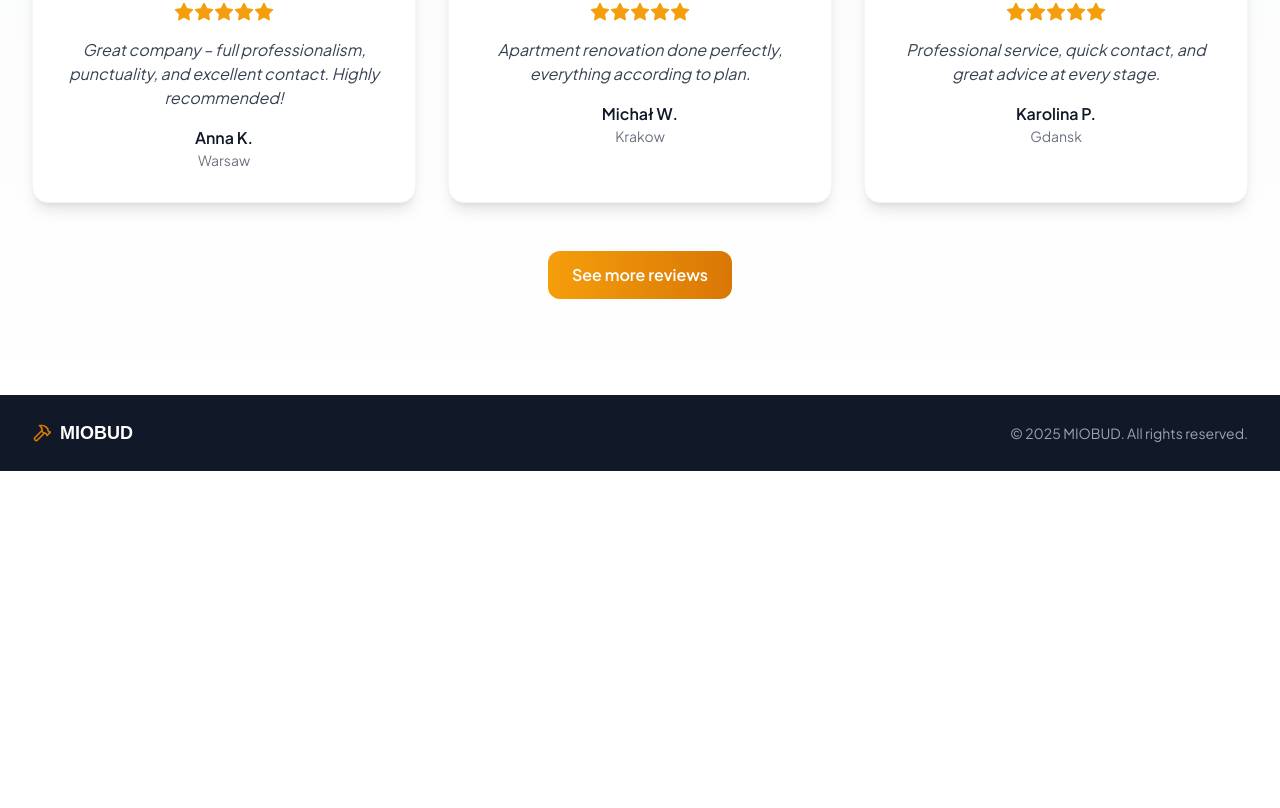
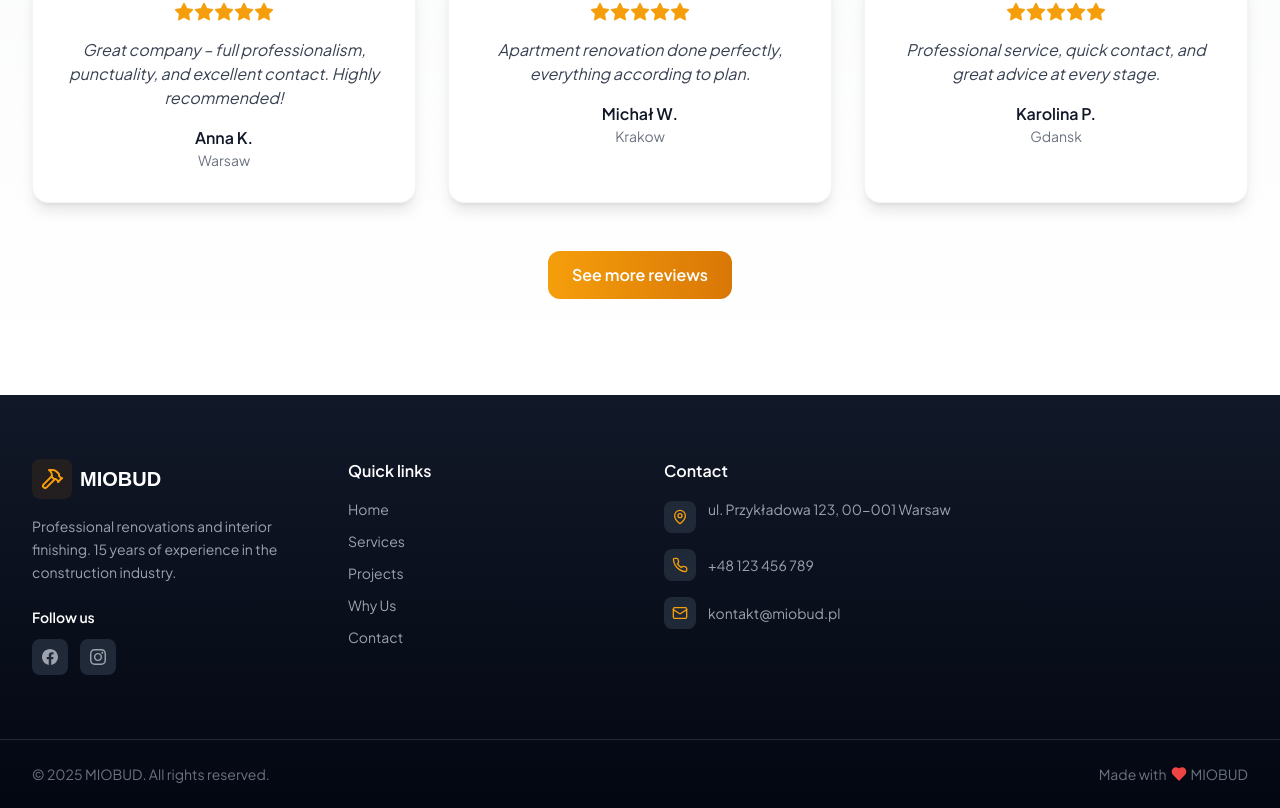
Before and after one commit to mgnatiuk/miobud, a React (Vite) app: page / in a window 1280 px wide. Shown: the part 3647-4455 px from the top of the page. Before the commit the page ends 4118 px from the top, so only its background shows below. Built offline with nearby package versions, Linux system fonts and the light colour scheme; no server answers; a web font is replaced by a local one.

Commit message:
Change footer

```diff
--- a/src/components/Footer.tsx
+++ b/src/components/Footer.tsx
@@ -1,16 +1,30 @@
-import { Hammer } from "lucide-react";
+import { Hammer, MapPin, Phone, Mail, Heart } from "lucide-react";
 import { useTranslation } from "react-i18next";
 
 const Footer = () => {
     const { t } = useTranslation();
 
+    const quickLinks = [
+        { key: "menu.home", href: "#home" },
+        { key: "menu.services", href: "#services" },
+        { key: "menu.projects", href: "#projects" },
+        { key: "menu.whyUs", href: "#why-us" },
+        { key: "menu.contact", href: "#contact" },
+    ];
+
     return (
-        <footer className="bg-gray-900 text-gray-400 py-6">
-            <div className="max-w-7xl mx-auto px-4 sm:px-6 lg:px-8 flex justify-between items-center">
-                <div className="flex items-center space-x-2">
-                    <Hammer className="h-5 w-5 text-amber-600" />
+        <footer className="bg-gradient-to-b from-gray-900 to-gray-950 text-gray-400">
+            {/* Main Footer Content */}
+            <div className="max-w-7xl mx-auto px-4 sm:px-6 lg:px-8 py-12 lg:py-16">
+                <div className="grid grid-cols-1 md:grid-cols-2 lg:grid-cols-4 gap-8 lg:gap-12">
+                    {/* Company Info */}
+                    <div className="lg:col-span-1">
+                        <div className="flex items-center space-x-2 mb-4">
+                            <div className="bg-amber-600/10 p-2 rounded-lg">
+                                <Hammer className="h-6 w-6 text-amber-500" />
+                            </div>
                             <span
-                        className="text-lg text-white"
+                                className="text-xl text-white"
                                 style={{
                                     fontFamily: '"Gabarito", sans-serif',
                                     fontWeight: 700,
@@ -18,9 +32,115 @@
                             >
                                 {t("footer.company")}
                             </span>
+                        </div>
+                        <p className="text-sm leading-relaxed text-gray-400 mb-6">
+                            {t("footer.description")}
+                        </p>
+                        {/* Social Media */}
+                        <div>
+                            <h4 className="text-white font-semibold text-sm mb-3">
+                                {t("footer.followUs")}
+                            </h4>
+                            <div className="flex space-x-3">
+                                <a
+                                    href="https://facebook.com"
+                                    target="_blank"
+                                    rel="noopener noreferrer"
+                                    className="bg-gray-800 hover:bg-amber-600 p-2.5 rounded-lg transition-all duration-300 hover:scale-110"
+                                    aria-label="Facebook"
+                                >
+                                    <svg className="h-4 w-4" fill="currentColor" viewBox="0 0 24 24">
+                                        <path d="M24 12.073c0-6.627-5.373-12-12-12s-12 5.373-12 12c0 5.99 4.388 10.954 10.125 11.854v-8.385H7.078v-3.47h3.047V9.43c0-3.007 1.792-4.669 4.533-4.669 1.312 0 2.686.235 2.686.235v2.953H15.83c-1.491 0-1.956.925-1.956 1.874v2.25h3.328l-.532 3.47h-2.796v8.385C19.612 23.027 24 18.062 24 12.073z"/>
+                                    </svg>
+                                </a>
+                                <a
+                                    href="https://instagram.com"
+                                    target="_blank"
+                                    rel="noopener noreferrer"
+                                    className="bg-gray-800 hover:bg-amber-600 p-2.5 rounded-lg transition-all duration-300 hover:scale-110"
+                                    aria-label="Instagram"
+                                >
+                                    <svg className="h-4 w-4" fill="currentColor" viewBox="0 0 24 24">
+                                        <path d="M12 2.163c3.204 0 3.584.012 4.85.07 3.252.148 4.771 1.691 4.919 4.919.058 1.265.069 1.645.069 4.849 0 3.205-.012 3.584-.069 4.849-.149 3.225-1.664 4.771-4.919 4.919-1.266.058-1.644.07-4.85.07-3.204 0-3.584-.012-4.849-.07-3.26-.149-4.771-1.699-4.919-4.92-.058-1.265-.07-1.644-.07-4.849 0-3.204.013-3.583.07-4.849.149-3.227 1.664-4.771 4.919-4.919 1.266-.057 1.645-.069 4.849-.069zm0-2.163c-3.259 0-3.667.014-4.947.072-4.358.2-6.78 2.618-6.98 6.98-.059 1.281-.073 1.689-.073 4.948 0 3.259.014 3.668.072 4.948.2 4.358 2.618 6.78 6.98 6.98 1.281.058 1.689.072 4.948.072 3.259 0 3.668-.014 4.948-.072 4.354-.2 6.782-2.618 6.979-6.98.059-1.28.073-1.689.073-4.948 0-3.259-.014-3.667-.072-4.947-.196-4.354-2.617-6.78-6.979-6.98-1.281-.059-1.69-.073-4.949-.073zm0 5.838c-3.403 0-6.162 2.759-6.162 6.162s2.759 6.163 6.162 6.163 6.162-2.759 6.162-6.163c0-3.403-2.759-6.162-6.162-6.162zm0 10.162c-2.209 0-4-1.79-4-4 0-2.209 1.791-4 4-4s4 1.791 4 4c0 2.21-1.791 4-4 4zm6.406-11.845c-.796 0-1.441.645-1.441 1.44s.645 1.44 1.441 1.44c.795 0 1.439-.645 1.439-1.44s-.644-1.44-1.439-1.44z"/>
+                                    </svg>
+                                </a>
+                            </div>
+                        </div>
+                    </div>
 
+                    {/* Quick Links */}
+                    <div>
+                        <h4 className="text-white font-semibold mb-4">
+                            {t("footer.quickLinks")}
+                        </h4>
+                        <ul className="space-y-3">
+                            {quickLinks.map((link) => (
+                                <li key={link.key}>
+                                    <a
+                                        href={link.href}
+                                        className="text-sm hover:text-amber-500 transition-colors duration-300 flex items-center group"
+                                    >
+                                        <span className="w-0 group-hover:w-2 h-0.5 bg-amber-500 mr-0 group-hover:mr-2 transition-all duration-300"></span>
+                                        {t(link.key)}
+                                    </a>
+                                </li>
+                            ))}
+                        </ul>
                     </div>
-                <p className="text-sm text-center">{t("footer.copyright")}</p>
+
+                    {/* Contact Info */}
+                    <div className="lg:col-span-2">
+                        <h4 className="text-white font-semibold mb-4">
+                            {t("footer.contactInfo")}
+                        </h4>
+                        <ul className="space-y-4">
+                            <li className="flex items-start space-x-3">
+                                <div className="bg-gray-800 p-2 rounded-lg mt-0.5">
+                                    <MapPin className="h-4 w-4 text-amber-500" />
+                                </div>
+                                <span className="text-sm">{t("footer.address")}</span>
+                            </li>
+                            <li className="flex items-center space-x-3">
+                                <div className="bg-gray-800 p-2 rounded-lg">
+                                    <Phone className="h-4 w-4 text-amber-500" />
+                                </div>
+                                <a
+                                    href={`tel:${t("footer.phone")}`}
+                                    className="text-sm hover:text-amber-500 transition-colors duration-300"
+                                >
+                                    {t("footer.phone")}
+                                </a>
+                            </li>
+                            <li className="flex items-center space-x-3">
+                                <div className="bg-gray-800 p-2 rounded-lg">
+                                    <Mail className="h-4 w-4 text-amber-500" />
+                                </div>
+                                <a
+                                    href={`mailto:${t("footer.email")}`}
+                                    className="text-sm hover:text-amber-500 transition-colors duration-300"
+                                >
+                                    {t("footer.email")}
+                                </a>
+                            </li>
+                        </ul>
+                    </div>
+                </div>
+            </div>
+
+            {/* Bottom Bar */}
+            <div className="border-t border-gray-800">
+                <div className="max-w-7xl mx-auto px-4 sm:px-6 lg:px-8 py-6">
+                    <div className="flex flex-col sm:flex-row justify-between items-center space-y-4 sm:space-y-0">
+                        <p className="text-sm text-gray-500">
+                            {t("footer.copyright")}
+                        </p>
+                        <p className="text-sm text-gray-500 flex items-center">
+                            {t("footer.madeWith")}
+                            <Heart className="h-4 w-4 mx-1 text-red-500 fill-red-500" />
+                            MIOBUD
+                        </p>
+                    </div>
+                </div>
             </div>
         </footer>
     );
--- a/src/locales/en.json
+++ b/src/locales/en.json
@@ -143,7 +143,15 @@
     },
     "footer": {
         "company": "MIOBUD",
-        "copyright": "© 2025 MIOBUD. All rights reserved."
+        "description": "Professional renovations and interior finishing. 15 years of experience in the construction industry.",
+        "quickLinks": "Quick links",
+        "contactInfo": "Contact",
+        "followUs": "Follow us",
+        "address": "ul. Przykładowa 123, 00-001 Warsaw",
+        "phone": "+48 123 456 789",
+        "email": "kontakt@miobud.pl",
+        "copyright": "© 2025 MIOBUD. All rights reserved.",
+        "madeWith": "Made with"
     },
     "contact": {
         "title": "Contact us",
--- a/src/locales/pl.json
+++ b/src/locales/pl.json
@@ -143,7 +143,15 @@
     },
     "footer": {
         "company": "MIOBUD",
-        "copyright": "© 2025 MIOBUD. Wszystkie prawa zastrzeżone."
+        "description": "Profesjonalne remonty i wykończenia wnętrz. 15 lat doświadczenia w branży budowlanej.",
+        "quickLinks": "Szybkie linki",
+        "contactInfo": "Kontakt",
+        "followUs": "Obserwuj nas",
+        "address": "ul. Przykładowa 123, 00-001 Warszawa",
+        "phone": "+48 123 456 789",
+        "email": "kontakt@miobud.pl",
+        "copyright": "© 2025 MIOBUD. Wszystkie prawa zastrzeżone.",
+        "madeWith": "Wykonane z"
     },
     "contact": {
         "title": "Skontaktuj się z nami",
```
Lines whose indentation alone changed are shown as unchanged.
